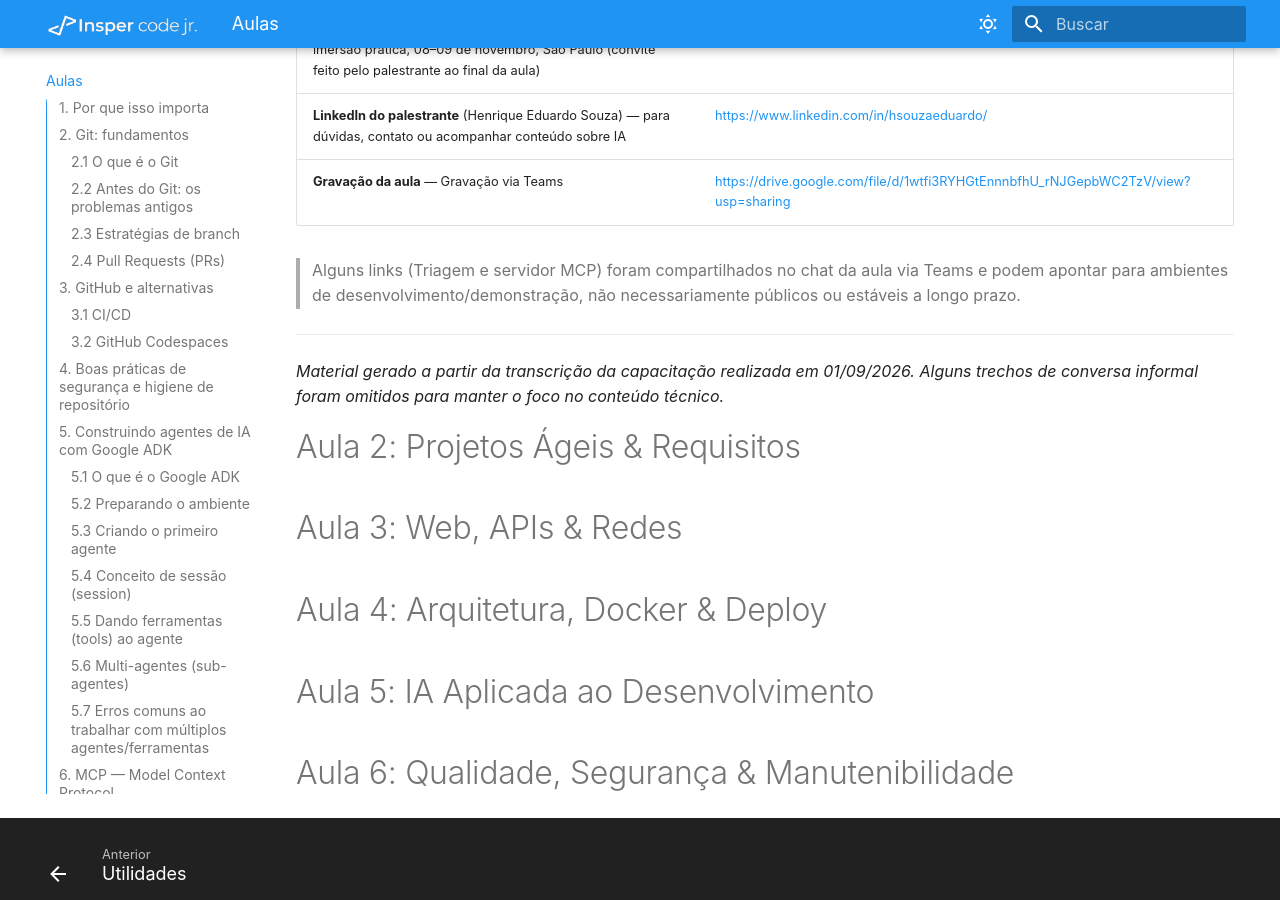
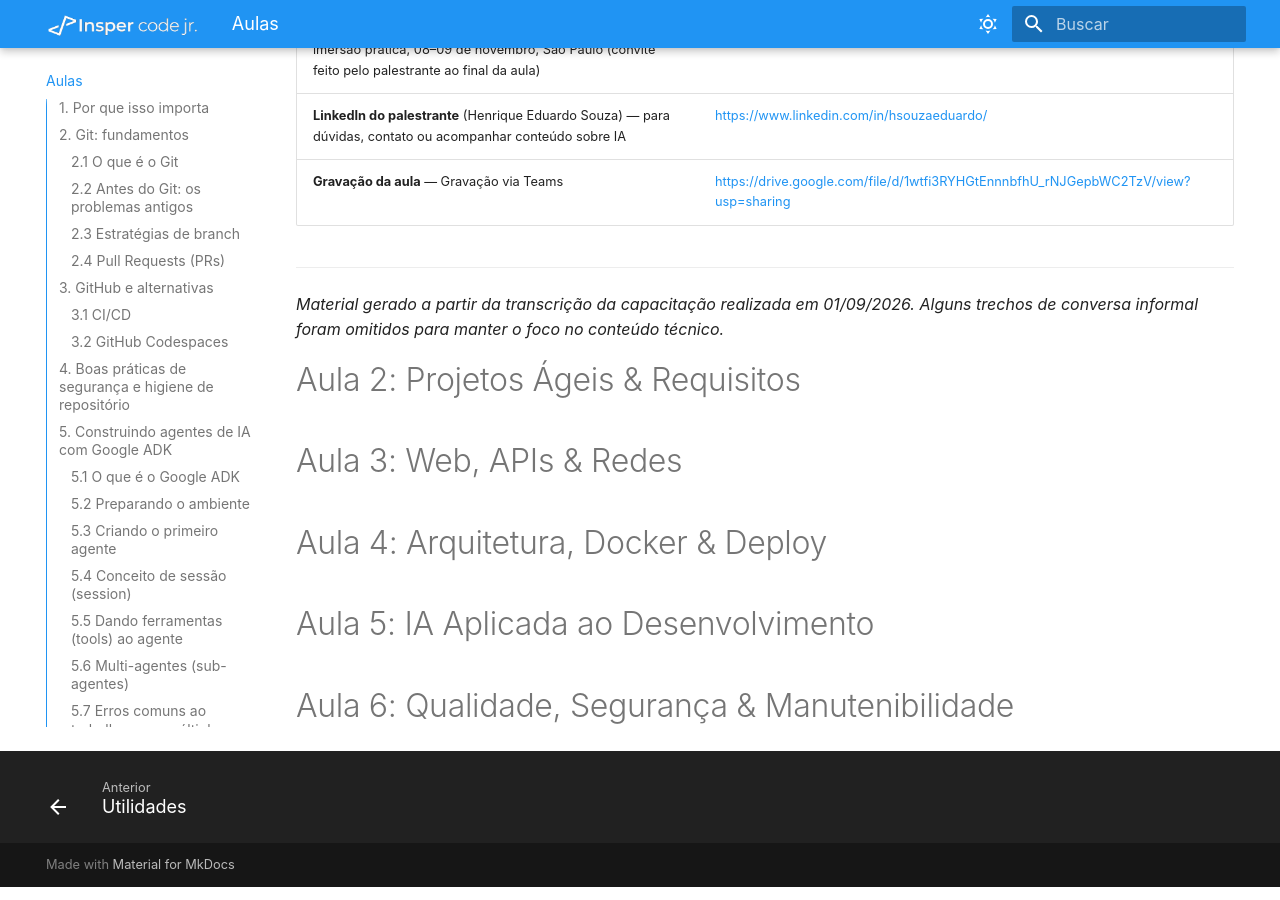
Before and after one commit to InsperCodeJr/material-didatico-26-2, an MkDocs documentation site: the page built from docs/aulas.md, in a window 1280 px wide and 900 px high, scrolled down 8911 px. Built offline with MkDocs 1.6.1 and Material for MkDocs 9.7.7, drawn with Linux system fonts in a browser that asks for light colours.

```diff
--- a/docs/aulas.md
+++ b/docs/aulas.md
@@ -308,8 +308,6 @@ Depois, no GitHub:
 | **LinkedIn do palestrante** (Henrique Eduardo Souza) — para dúvidas, contato ou acompanhar conteúdo sobre IA | <https://www.linkedin.com/in/hsouzaeduardo/> |
 | **Gravação da aula** — Gravação via Teams | <https://drive.google.com/file/d/1wtfi3RYHGtEnnnbfhU_rNJGepbWC2TzV/view?usp=sharing> |
 
-> Alguns links (Triagem e servidor MCP) foram compartilhados no chat da aula via Teams e podem apontar para ambientes de desenvolvimento/demonstração, não necessariamente públicos ou estáveis a longo prazo.
-
 ---
 
 *Material gerado a partir da transcrição da capacitação realizada em 01/09/2026. Alguns trechos de conversa informal foram omitidos para manter o foco no conteúdo técnico.*
```
Also changed, not shown: site/aulas/index.html, site/search/search_index.json.
